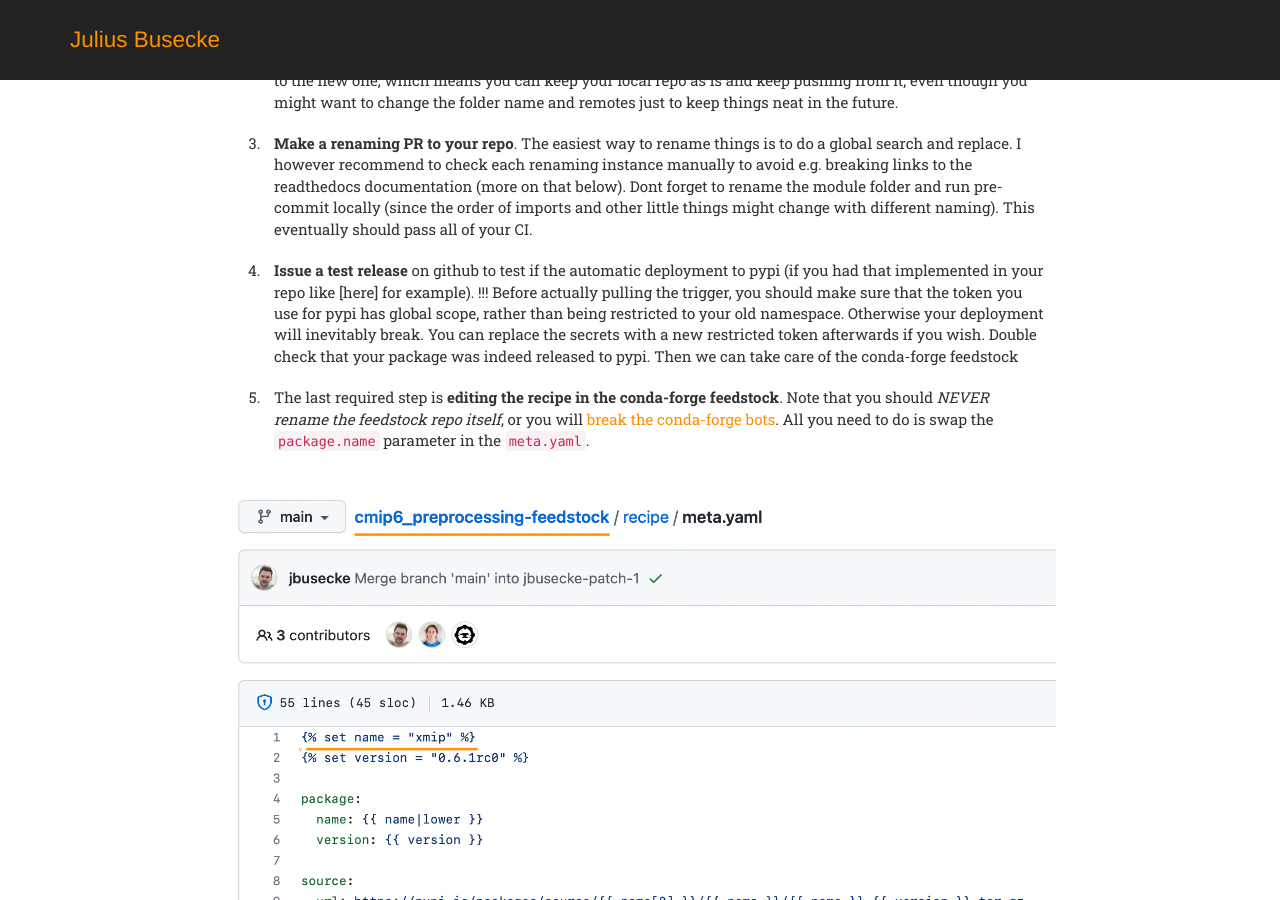
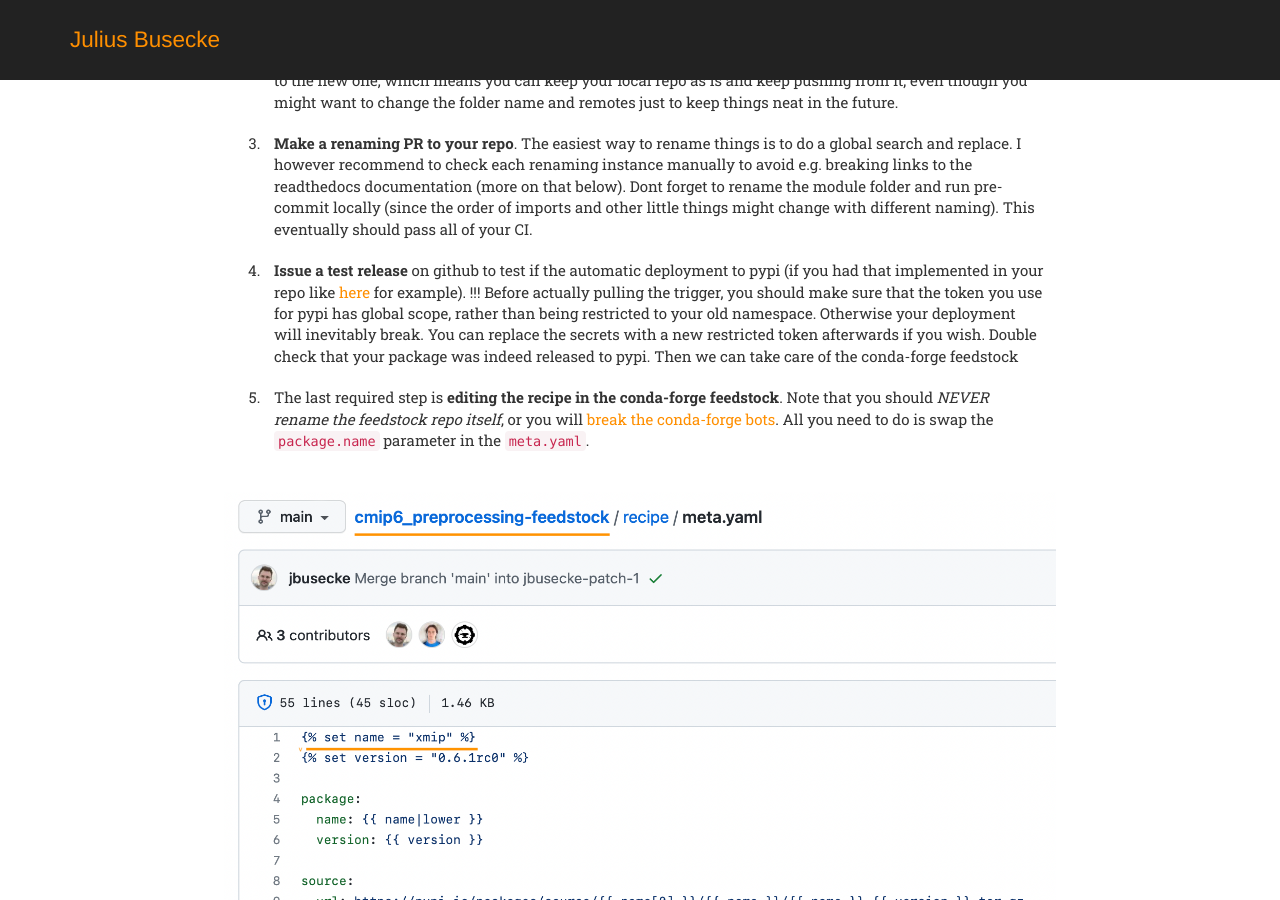
Before and after one commit to jbusecke/jbusecke.github.io, a Jekyll site: the page built from _posts/2022-07-20-renaming.md, in a window 1280 px wide and 900 px high, scrolled down 1501 px. Built offline with Jekyll 4.4.1, drawn with Linux system fonts in a browser that asks for light colours; some web fonts are replaced; comment, search, counter and statistics services are not loaded; part of the change alters nothing that is shown.

```diff
--- a/_posts/2022-07-20-renaming.md
+++ b/_posts/2022-07-20-renaming.md
@@ -33,7 +33,7 @@ The biggest lesson I learned from this experience, is to check **all** the platf
 Thats it on the Github side!
 Issues and Pull Requests are automatically migrated and the old url to your repo is automatically forwarded to the new one, which means you can keep your local repo as is and keep pushing from it, even though you might want to change the folder name and remotes just to keep things neat in the future.
 3. **Make a renaming PR to your repo**. The easiest way to rename things is to do a global search and replace. I however recommend to check each renaming instance manually to avoid e.g. breaking links to the readthedocs documentation (more on that below). Dont forget to rename the module folder and run pre-commit locally (since the order of imports and other little things might change with different naming). This eventually should pass all of your CI.
-4. **Issue a test release** on github to test if the automatic deployment to pypi (if you had that implemented in your repo like [here] for example). !!! Before actually pulling the trigger, you should make sure that the token you use for pypi has global scope, rather than being restricted to your old namespace. Otherwise your deployment will inevitably break. You can replace the secrets with a new restricted token afterwards if you wish. Double check that your package was indeed released to pypi. Then we can take care of the conda-forge feedstock
+4. **Issue a test release** on github to test if the automatic deployment to pypi (if you had that implemented in your repo like [here](https://github.com/jbusecke/xMIP/blob/main/.github/workflows/pythonpublish.yaml) for example). !!! Before actually pulling the trigger, you should make sure that the token you use for pypi has global scope, rather than being restricted to your old namespace. Otherwise your deployment will inevitably break. You can replace the secrets with a new restricted token afterwards if you wish. Double check that your package was indeed released to pypi. Then we can take care of the conda-forge feedstock
 5. The last required step is **editing the recipe in the conda-forge feedstock**. Note that you should *NEVER rename the feedstock repo itself*, or you will [break the conda-forge bots](https://twitter.com/condaforge/status/1544394452529299462?s=20&t=ZdMEx0Lw2xDh7T7aBD2eAQ). All you need to do is swap the `package.name` parameter in the `meta.yaml`.
 
 
```
